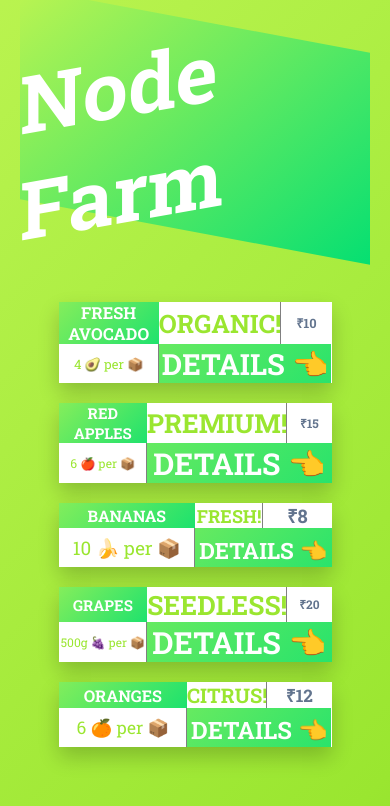
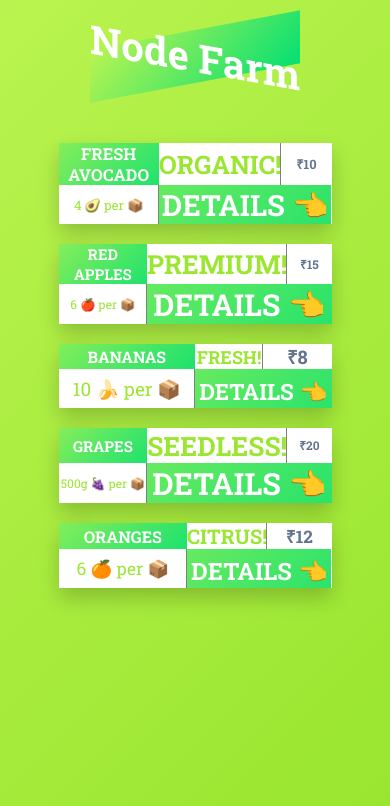
Before and after one commit to MosesKollam/Node-Farm, a plain HTML site: page index.html in a window 390 px wide. Shown: the top 806 px of the page. Drawn offline with Linux system fonts and the light colour scheme.

Commit message:
index.css
CSS-Update in media querries

```diff
--- a/index.css
+++ b/index.css
@@ -50,6 +50,7 @@ body {
     grid-template-columns: 1fr;
     width: 100vw;
     margin-bottom: 5rem;
+    position: relative;
 }
 
 .heading-title {
@@ -110,7 +111,7 @@ h1::before {
     z-index: -1;
     top: 0;
     left: 0;
-    box-shadow: 0 10px 20px rgba(0,0,0,0.2);
+    box-shadow: 0 10px 20px rgba(0, 0, 0, 0.2);
 }
 
 
@@ -336,4 +337,21 @@ a {
     .card-contents:hover {
         transform: scale(1.07);
     }
+
+    .heading-title>h1 {
+        font-size: 4rem;
+        transform: skewY(10deg);
+        position: relative;
+        color: white;
+
+    }
+    .heading{
+        top: 1rem;
+    }
+
+    h1::before {
+        background: var(--color-bg-tiles);
+        z-index: -1;
+        transform: skewY(-20deg);
+    }
 }
```
